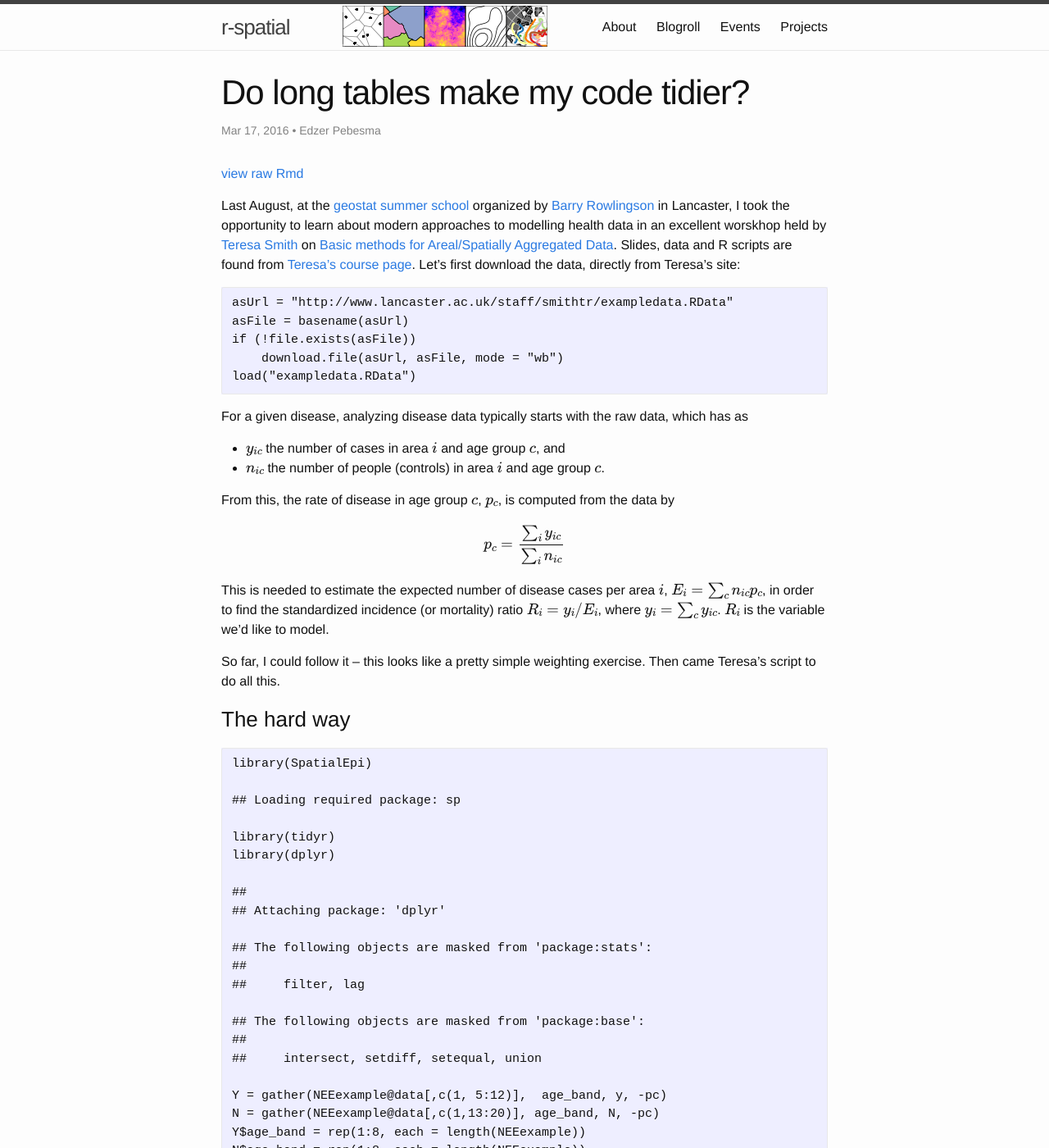
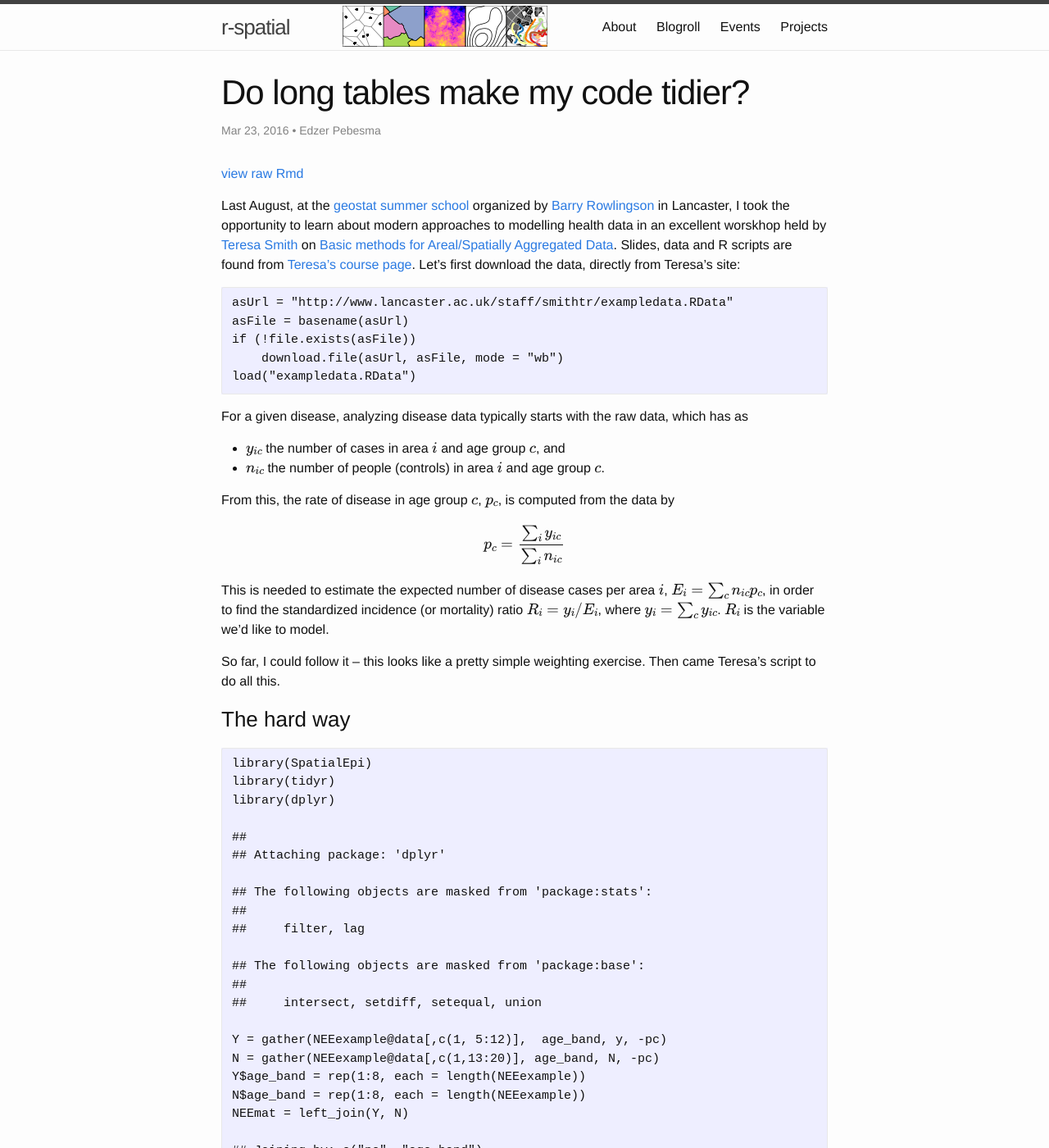
Before and after one commit to r-spatial/r-spatial.org, a Jekyll site: the page built from _posts/2016-03-17-the-new-R-way.markdown, in a window 1280 px wide and 1400 px high. Shown: the whole window at 82% size. Built offline with Jekyll 4.4.1, drawn with Linux system fonts in a browser that asks for light colours; formulas are drawn with MathJax 3; comment, search, counter and statistics services are not loaded; some of the changed text lies outside the part shown.

Commit message:
discuss use of packages

```diff
--- a/_posts/2016-03-17-the-new-R-way.markdown
+++ b/_posts/2016-03-17-the-new-R-way.markdown
@@ -2,9 +2,9 @@
 author: Edzer Pebesma
 categories: r
 comments: True
-date: 17 March, 2016
+date: 23 March, 2016
 layout: post
-meta-json: {"layout":"post","categories":"r","date":"17 March, 2016","author":"Edzer Pebesma","comments":true,"title":"Do long tables make my code tidier?"}
+meta-json: {"layout":"post","categories":"r","date":"23 March, 2016","author":"Edzer Pebesma","comments":true,"title":"Do long tables make my code tidier?"}
 title: Do long tables make my code tidier?
 ---
 
@@ -53,9 +53,6 @@
 ### The hard way
 
     library(SpatialEpi)
-
-    ## Loading required package: sp
-
     library(tidyr)
     library(dplyr)
 
```
Also changed, not shown: other parts of _posts/2016-03-17-the-new-R-way.markdown (+16 -0 lines), _rmd/2016-03-17-the-new-R-way.Rmd (+17 -0 lines).
